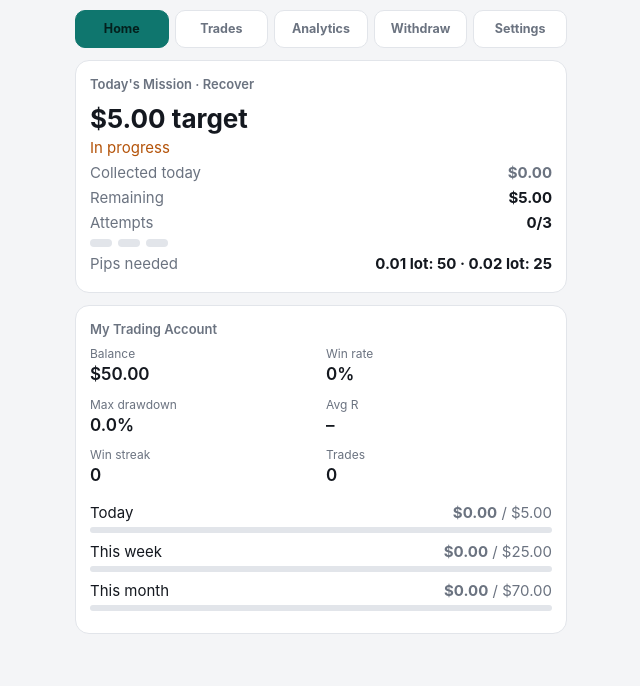
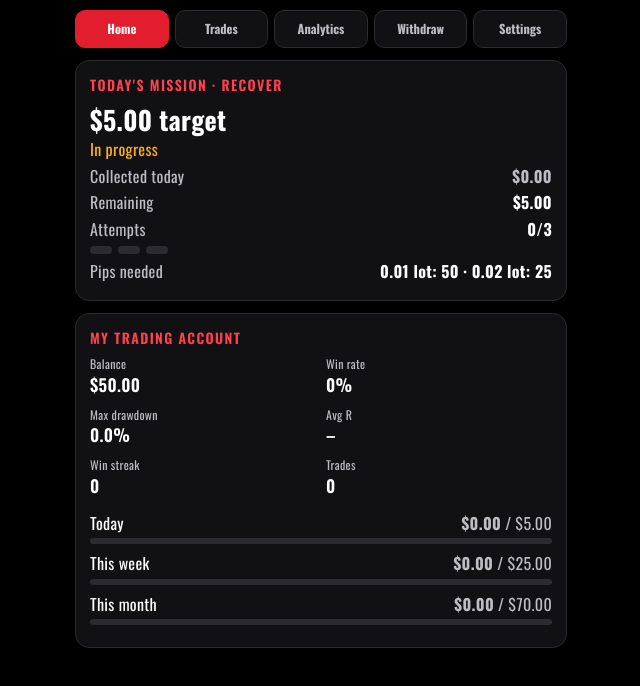
Before and after one commit to youngfilmmaker98-coder/Trading-Journal, a plain HTML site: page index.html in a window 1280 px wide. Shown: the whole page, without its empty margins (319-959 px from the left). Drawn offline with nearby package versions, Linux system fonts and the light colour scheme.

Commit message:
Add files via upload

```diff
--- a/index.html
+++ b/index.html
@@ -1,22 +1,20 @@
 <!DOCTYPE html>
 <html lang="en"><head><meta charset="utf-8">
 <meta name="viewport" content="width=device-width, initial-scale=1, viewport-fit=cover">
-<link rel="manifest" href="manifest.webmanifest"><link rel="apple-touch-icon" href="icon-180.png"><meta name="apple-mobile-web-app-capable" content="yes"><meta name="apple-mobile-web-app-title" content="Journal"><meta name="theme-color" content="#0f766e"><title>Trading Journal</title>
+<link rel="manifest" href="manifest.webmanifest"><link rel="apple-touch-icon" href="icon-180.png"><meta name="apple-mobile-web-app-title" content="Journal"><meta name="theme-color" content="#000000"><link rel="stylesheet" href="https://fonts.googleapis.com/css2?family=Oswald:wght@400;500;600;700&display=swap"><title>Trading Journal</title>
 <style>
-:root{--bg:#f4f5f7;--card:#fff;--tx:#14181f;--mut:#6b7380;--ln:#e2e5ea;--acc:#0f766e;--win:#15803d;--loss:#c2362b;--amb:#b45309;box-sizing:border-box;padding-top:env(safe-area-inset-top,0px);padding-bottom:env(safe-area-inset-bottom,0px)}
-@media (prefers-color-scheme:dark){:root:not([data-theme="light"]){--bg:#0e1116;--card:#171c24;--tx:#e8ebf0;--mut:#8b94a3;--ln:#262d38;--acc:#2dd4bf;--win:#4ade80;--loss:#f87171;--amb:#fbbf24}}
-:root[data-theme="dark"]{--bg:#0e1116;--card:#171c24;--tx:#e8ebf0;--mut:#8b94a3;--ln:#262d38;--acc:#2dd4bf;--win:#4ade80;--loss:#f87171;--amb:#fbbf24}
+:root{color-scheme:dark;--bg:#000;--card:#111113;--tx:#fff;--mut:#bdbdc4;--ln:#2b2b30;--acc:#e11d2e;--acc2:#ff4150;--win:#2fd36b;--loss:#ff5a5f;--amb:#ffb020;box-sizing:border-box;padding-top:env(safe-area-inset-top,0px);padding-bottom:env(safe-area-inset-bottom,0px)}
 html{scroll-padding-top:env(safe-area-inset-top,0px)}*{box-sizing:border-box}
-body{margin:0 auto;background:var(--bg);color:var(--tx);font:15px/1.4 -apple-system,BlinkMacSystemFont,"Segoe UI",Roboto,sans-serif;max-width:520px;padding:10px 14px 40px}
-.tabs{display:flex;gap:6px;margin-bottom:12px}.tabs button{flex:1;font-size:12.5px;padding:9px 2px;background:var(--card);color:var(--mut);border:1px solid var(--ln);margin:0}.tabs button.on{background:var(--acc);color:#04201d;border-color:var(--acc)}
+body{margin:0 auto;background:var(--bg);color:var(--tx);font:16px/1.4 "Oswald",-apple-system,BlinkMacSystemFont,"Segoe UI",Roboto,sans-serif;letter-spacing:.02em;max-width:520px;padding:10px 14px 40px}
+.tabs{display:flex;gap:6px;margin-bottom:12px}.tabs button{flex:1;font-size:12.5px;padding:9px 2px;background:var(--card);color:var(--mut);border:1px solid var(--ln);margin:0}.tabs button.on{background:var(--acc);color:#fff;border-color:var(--acc)}
 .card{background:var(--card);border:1px solid var(--ln);border-radius:14px;padding:14px;margin-bottom:12px}
-h2{font-size:13px;color:var(--mut);margin:0 0 8px;font-weight:600}.big{font-size:26px;font-weight:700}
+h2{font-size:14px;color:var(--acc2);margin:0 0 8px;font-weight:600;text-transform:uppercase;letter-spacing:.1em}.big{font-size:26px;font-weight:700}
 .row{display:flex;justify-content:space-between;gap:8px;margin:4px 0}
 .mut{color:var(--mut)}.win{color:var(--win)}.loss{color:var(--loss)}.amb{color:var(--amb)}
 .dots{display:flex;gap:6px;margin:6px 0}.dot{width:22px;height:8px;border-radius:4px;background:var(--ln)}.dot.on{background:var(--acc)}
 .grid{display:grid;grid-template-columns:1fr 1fr;gap:10px}.k{font-size:12px;color:var(--mut)}.v{font-size:17px;font-weight:600}
 input,select,button,textarea{font:inherit;color:var(--tx);background:var(--bg);border:1px solid var(--ln);border-radius:10px;padding:10px;width:100%}
-button{background:var(--acc);color:#04201d;border:0;font-weight:700;margin-top:10px}button.sec{background:var(--card);color:var(--tx);border:1px solid var(--ln)}button.del{background:none;color:var(--loss);border:1px solid var(--loss)}
+button{background:var(--acc);color:#fff;border:0;font-weight:700;margin-top:10px}button.sec{background:var(--card);color:var(--tx);border:1px solid var(--ln)}button.del{background:none;color:var(--loss);border:1px solid var(--loss)}
 label{font-size:12px;color:var(--mut)}.chk{display:flex;align-items:center;gap:8px;margin:6px 0}.chk input{width:auto}
 .tr{display:flex;justify-content:space-between;padding:10px 0;border-top:1px solid var(--ln);font-size:14px;cursor:pointer}
 .bar{height:6px;border-radius:3px;background:var(--ln);overflow:hidden;margin:4px 0 8px}.bar i{display:block;height:100%;background:var(--acc)}
```
Also changed, not shown: sw.js (+4 -4 lines), icon-180.png, manifest.webmanifest.
